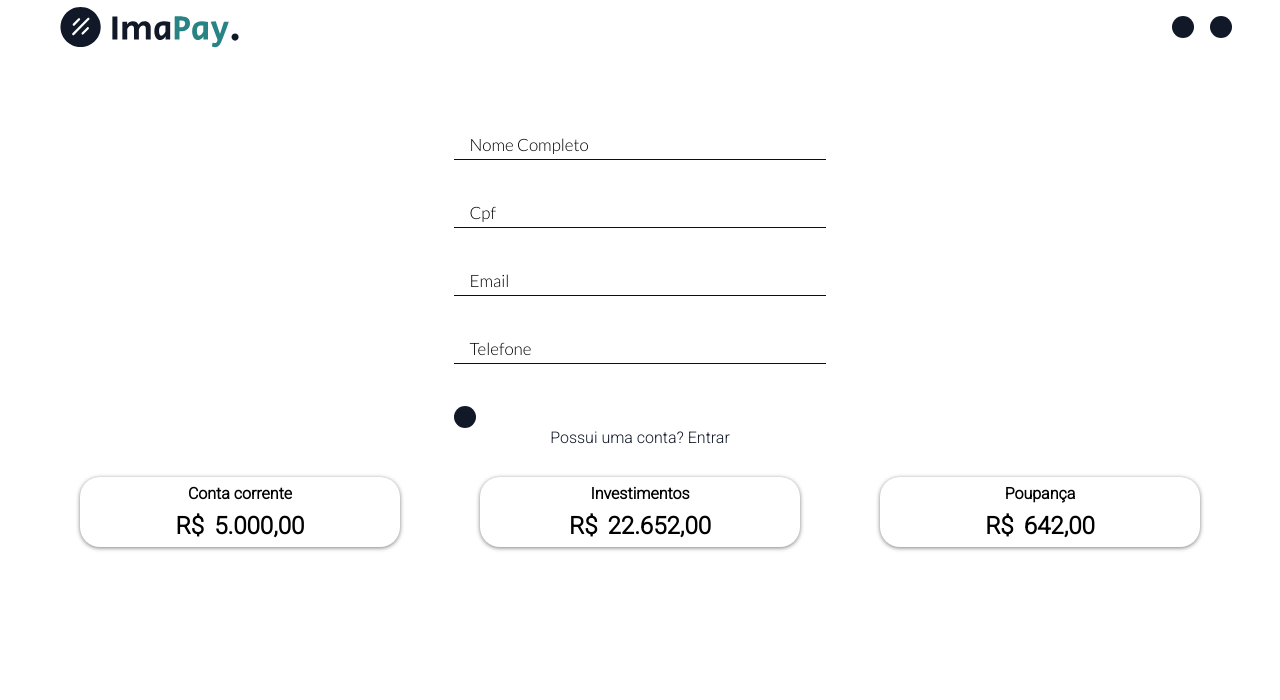
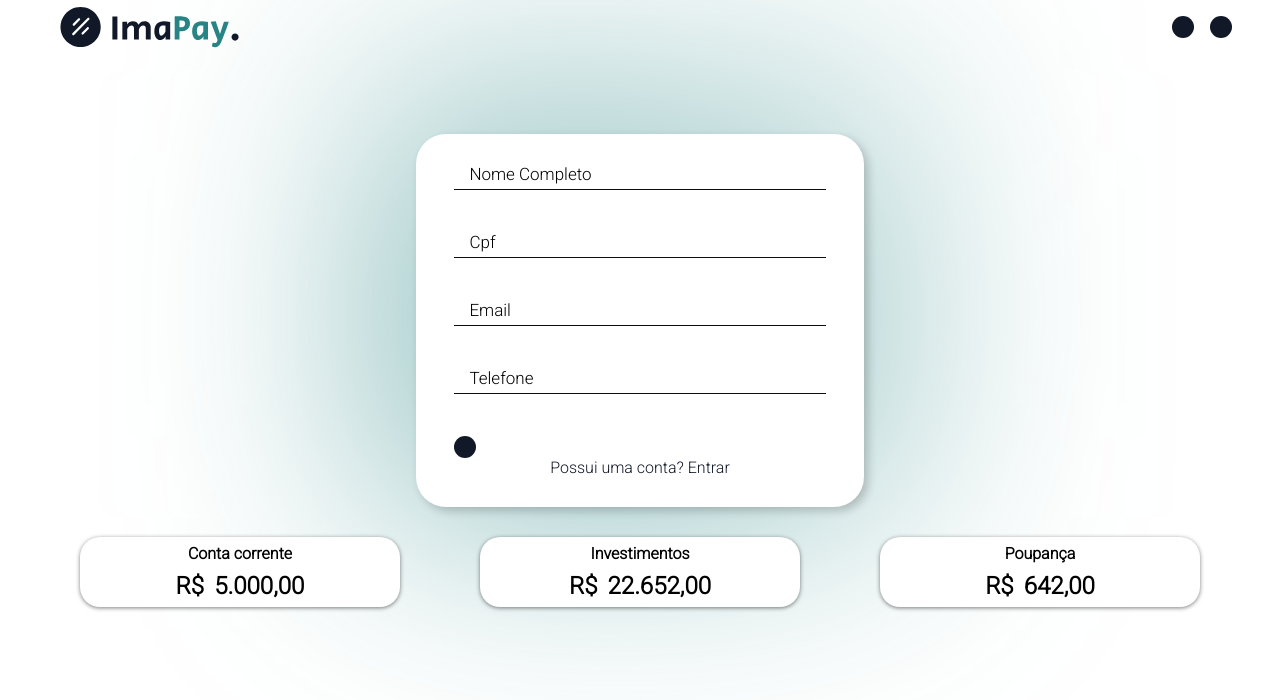
Before and after one commit to MateusNhoato/ImaPay, a React (Vite) app in the folder react/: page / in a window 1280 px wide. Shown: the top 700 px of the page. Built offline with nearby package versions, Linux system fonts and the light colour scheme; a web font is replaced by a local one.

Commit message:
refactor: ajusted form div and gradient background color

```diff
--- a/react/src/App.css
+++ b/react/src/App.css
@@ -17,7 +17,6 @@
     padding: 0;
     box-sizing: border-box;
 }
-
 
 @media (max-width: 1000px) {
     div.login-low-div {
--- a/react/src/components/Form/Form.css
+++ b/react/src/components/Form/Form.css
@@ -1,8 +1,28 @@
 .form-container {
+    position: relative;
     display: flex;
     justify-content: center;
     margin: 74px auto 15px auto;
+    padding: 30px;
     width: 35%;
+    background-color: white;
+    border-radius: 30px;
+    box-shadow: 4px 4px 10px rgba(0, 0, 0, 0.2);
+
+}
+
+.form-gradient {
+    position: absolute;
+    width: 120%;
+    height: 120%;
+    left: auto;
+    top: -8vh;
+    background: linear-gradient(26.62deg, rgba(40, 132, 132, 0.2) 20.64%, rgba(249, 124, 89, 0) 49.82%), linear-gradient(56.79deg, rgba(40, 132, 132, 0.2) 33.79%, rgba(185, 91, 230, 0) 72.67%), linear-gradient(301.08deg, rgba(40, 132, 132, 0.2) 20.42%, rgba(252, 178, 91, 0) 60.38%), linear-gradient(141.57deg, rgba(40, 132, 132, 0.2) 19.08%, rgba(78, 173, 235, 0) 98.72%), rgba(40, 132, 132, 0.2);
+    background-blend-mode: normal, darken, normal, normal, normal;
+    filter: blur(119px);
+    border-radius: 24px;
+    z-index: -1;
+
 }
 
 .low-link {
--- a/react/src/components/Form/Form.jsx
+++ b/react/src/components/Form/Form.jsx
@@ -5,7 +5,9 @@ import './Form.css'
 
 const Form = ({children, buttonFunction, buttonValue, lowLinkValue, lowLinkRef}) => {
     return (
+        <div>
             <div className='form-container'>
+            <div className='form-gradient'></div>
                     <form>
                         {children}
                         <Button onClick={buttonFunction}>{buttonValue}</Button>
@@ -15,6 +17,7 @@ const Form = ({children, buttonFunction, buttonValue, lowLinkValue, lowLinkRef})
                         </div>
                     </form>
             </div>
+        </div>
     );
 }
 
--- a/react/src/components/Input/Input.css
+++ b/react/src/components/Input/Input.css
@@ -17,7 +17,8 @@ label {
     transition: top .3s, left .3s;
     margin-left: 15px;
     pointer-events: none;
-    font-family: 'Lato', sans-serif;
+    font-family: 'Roboto', sans-serif;
+    /* font-weight: 400; */
     font-size: 17px;
 }
 
```
